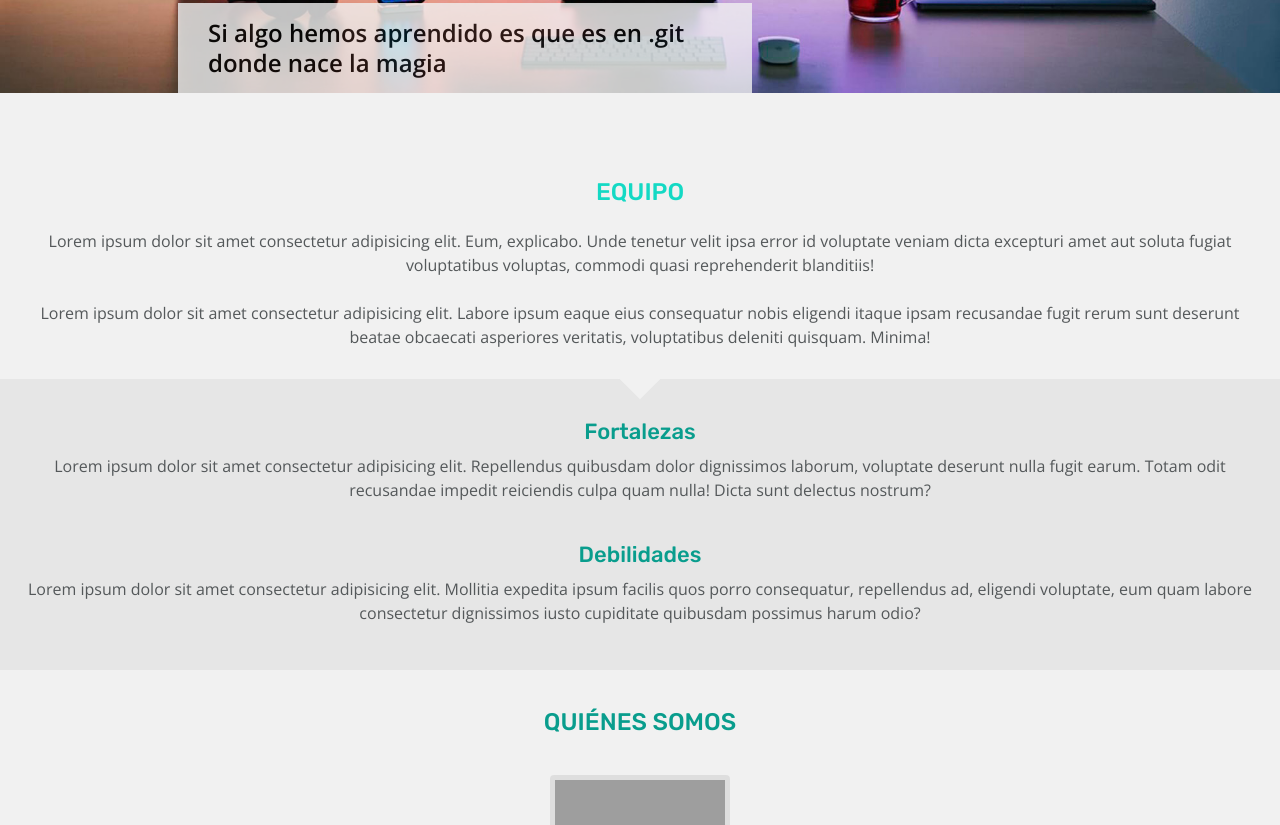
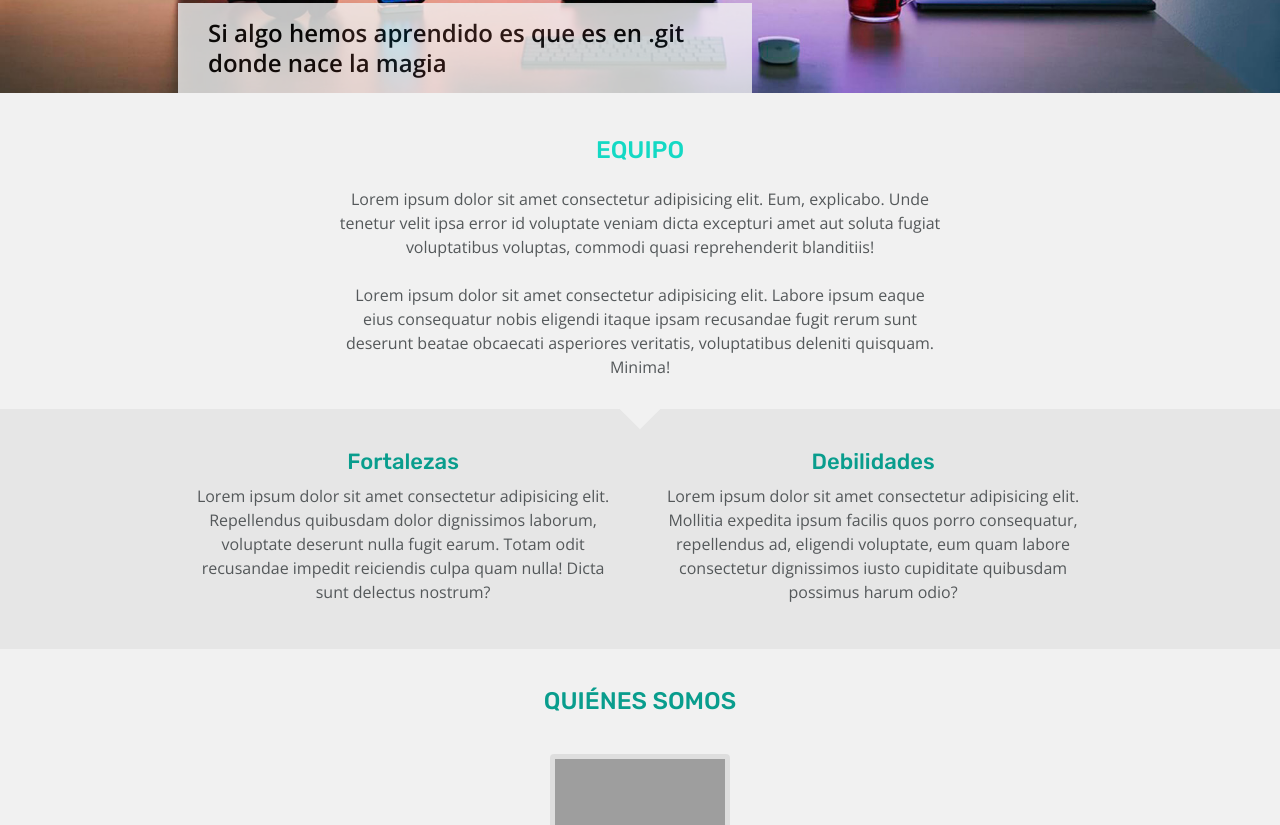
Before and after one commit to Adalab/HTML-CSS-team-introduction-page, a website: page src/html/index.html in a window 1280 px wide. Shown: the part 457-1282 px from the top of the page. Drawn offline with nearby package versions, Linux system fonts and the light colour scheme; files that its build step writes are made by us from their sources; grey boxes are pictures that could not be loaded; files whose address does not match are found by name.

Commit message:
team & swot desktop and tablet version

```diff
--- a/src/html/partials/team.html
+++ b/src/html/partials/team.html
@@ -1,6 +1,7 @@
 <section class="team">
-  <article class="team-article">
-    <h2 class="team-title">Equipo</h2>
+  <div class="team__wrapper">
+  <article class="team__article">
+    <h2 class="team__article--title">Equipo</h2>
     <p class="main-text">
       Lorem ipsum dolor sit amet consectetur adipisicing elit. Eum, explicabo.
       Unde tenetur velit ipsa error id voluptate veniam dicta excepturi amet aut
@@ -14,11 +15,13 @@
       quisquam. Minima!
     </p>
   </article>
+</div>
 </section>
 <div class="arrow"></div>
-<section class="strenghts-and-weakness">
-  <article class="strenghts-and-weakness-article">
-    <h3 class="strenghts-and-weakness-title">Fortalezas</h3>
+<section class="swot">
+  <div class="swot__wrapper">
+  <article class="swot__article strengths">
+    <h3 class="swot__article--title">Fortalezas</h3>
     <p class="main-text">
       Lorem ipsum dolor sit amet consectetur adipisicing elit. Repellendus
       quibusdam dolor dignissimos laborum, voluptate deserunt nulla fugit earum.
@@ -26,8 +29,8 @@
       delectus nostrum?
     </p>
   </article>
-  <article class="strenghts-and-weakness-article">
-    <h3 class="strenghts-and-weakness-title">Debilidades</h3>
+  <article class="swot__article weakness">
+    <h3 class="swot__article--title">Debilidades</h3>
     <p class="main-text">
       Lorem ipsum dolor sit amet consectetur adipisicing elit. Mollitia expedita
       ipsum facilis quos porro consequatur, repellendus ad, eligendi voluptate,
@@ -35,4 +38,5 @@
       possimus harum odio?
     </p>
   </article>
+  </div>
 </section>
--- a/src/scss/layout/_team.scss
+++ b/src/scss/layout/_team.scss
@@ -1,22 +1,32 @@
 .team {
   text-align: center;
+  &__wrapper {
+    @media all and (min-width: 1200px) {
+      width: 601px;
+      margin: 0 auto;
     }
-
-.team-article {
+  }
+  &__article {
     margin-top: 87px;
     font-family: $title-font;
+    @media all and (min-width: 768px) {
+      margin-top: 45px;
     }
-
-.team-title {
+    &--title {
       font-family: $title-font;
       text-transform: uppercase;
       font-size: 24px;
       line-height: 25px;
       color: $title-color-primary;
     }
+  }
+}
 
 .team .main-text {
   margin: 24px 30px 0px 30px;
+  @media all and (min-width: 768px) {
+    margin: 24px 0 0 0;
+  }
 }
 
 .arrow {
@@ -27,22 +37,53 @@
   margin: 0 auto;
 }
 
-/* strenghts and weakness styles*/
+/* strengths and weakness styles*/
 
-.strenghts-and-weakness-article + .strenghts-and-weakness-article {
-  margin-top: 30px;
-}
-
-.strenghts-and-weakness {
+.swot {
   background-color: rgba(184, 184, 185, 0.2);
   width: 100%;
   text-align: center;
   padding: 30px 15px 45px 15px;
+
+  &__wrapper {
+    @media all and (min-width: 768px) {
+      display: flex;
+      flex-direction: row;
+    }
+    @media all and (min-width: 1200px) {
+      width: 924px;
+      margin: 0 auto;
+    }
   }
 
-.strenghts-and-weakness-title {
+  &__article {
+    padding: 0 15px;
+    @media all and (min-width: 1200px) {
+      padding: 0 23px;
+    }
+    &--title {
       font-family: $title-font;
       color: $title-color-secondary;
       font-size: 22px;
       line-height: 45px;
     }
+  }
+}
+.strengths {
+  @media all and (min-width: 768px) {
+    padding-left: 0;
+  }
+  @media all and (min-width: 1200px) {
+    padding-left: 15px;
+  }
+}
+.weakness {
+  margin-top: 30px;
+  @media all and (min-width: 768px) {
+    margin-top: 0;
+    padding-right: 0;
+  }
+  @media all and (min-width: 1200px) {
+    padding-right: 15px;
+  }
+}
```
Lines whose indentation alone changed are shown as unchanged.
